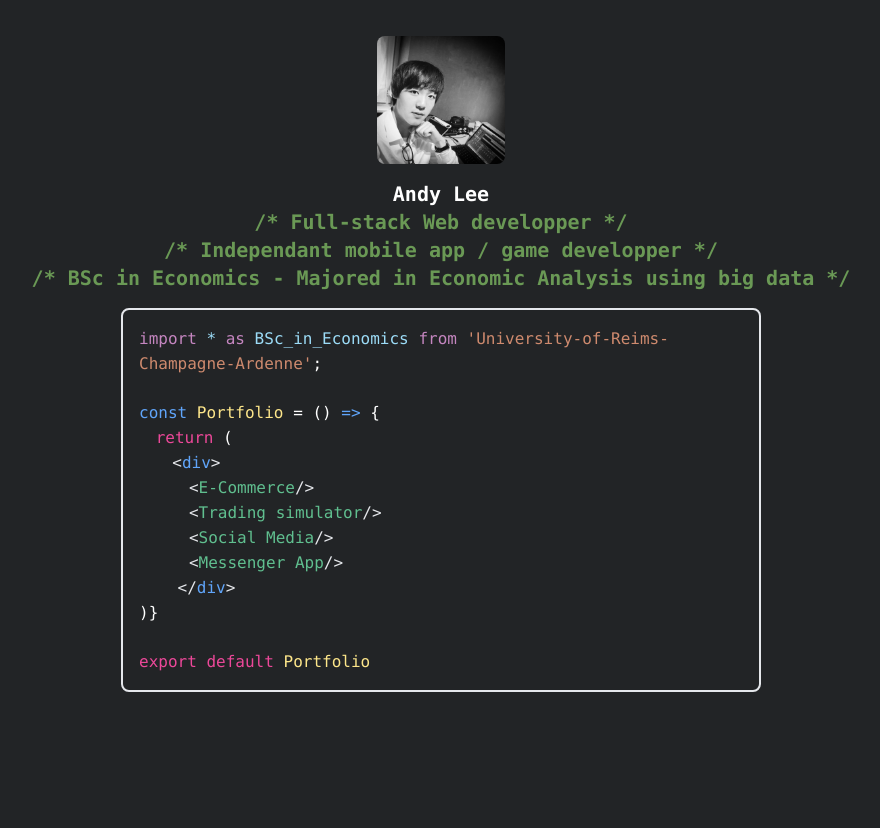
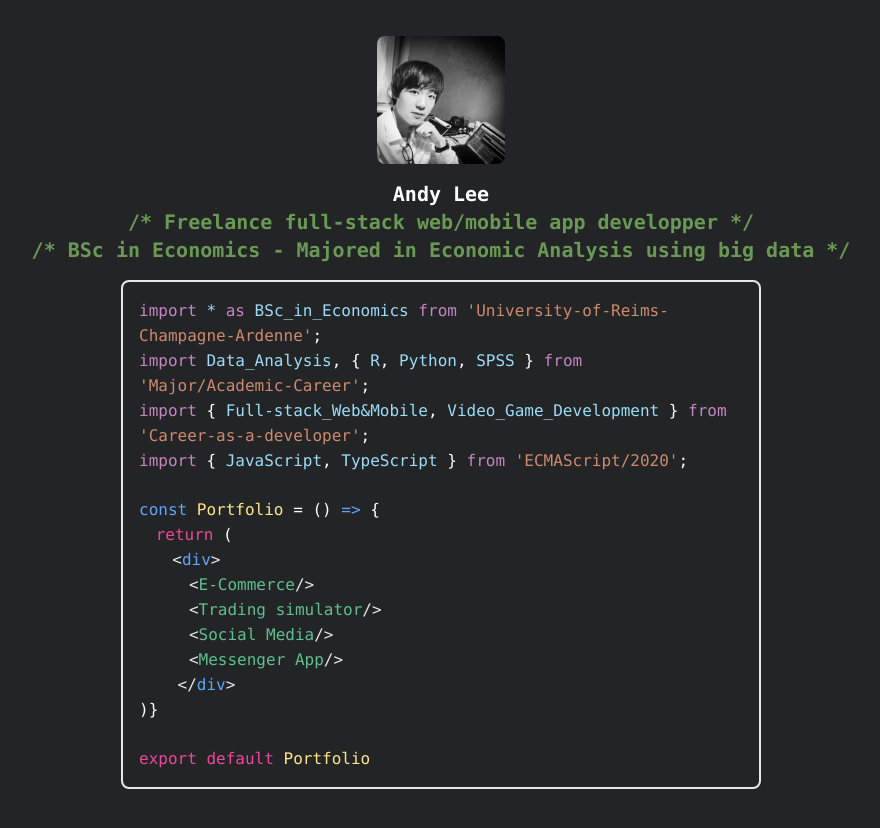
Before and after one commit to AndyLeezard/portfolio, a React (Create React App) app: page / in a window 1280 px wide. Shown: the top 828 px of the page, without its empty margins (199-1079 px from the left). Built offline with nearby package versions, Linux system fonts and the light colour scheme.

Commit message:
first commit

```diff
--- a/src/components/Home.tsx
+++ b/src/components/Home.tsx
@@ -12,8 +12,7 @@ const Home = () => {
         <div className="thecontainer flex-col h-auto space-x-0 place-items-center p-4 text-left">
             <img className="w-32 h-32 rounded-lg mb-4" src="images/profile.jpg" alt="" width="384" height="512" />
             <h4 className="headerFont text-white">Andy Lee</h4>
-            <h4 className="headerFont text-vscode_comment-light">{decorateAsComment("Full-stack Web developper")}</h4>
-            <h4 className="headerFont text-vscode_comment-light">{decorateAsComment("Independant mobile app / game developper")}</h4>
+            <h4 className="headerFont text-vscode_comment-light">{decorateAsComment("Freelance full-stack web/mobile app developper")}</h4>
             <h4 className="headerFont text-vscode_comment-light">{decorateAsComment("BSc in Economics - Majored in Economic Analysis using big data")}</h4>
         </div>
         <div className="bg-gray-50">
--- a/src/components/Theme_ReactJSX.tsx
+++ b/src/components/Theme_ReactJSX.tsx
@@ -1,4 +1,5 @@
 import React from 'react'
+import Env from '../env.json';
 
 function Theme_ReactJSX() {
     const blanks = (size:number) => {
@@ -6,45 +7,73 @@ function Theme_ReactJSX() {
     }
     interface ImportProps {
         starAs?:boolean
-        whole?:string[],
-        destructured?:string[],
-        source:string
+        whole?:{name:string,url?:string}[],
+        destructured?:{name:string,url?:string}[],
+        source:{name:string,url?:string}
     }
     const _Import: React.FC<ImportProps> = ({starAs,whole,destructured,source}) => {
-        //const _whole = f_whole(whole);
-        //const _destructured = f_destructured(destructured);
         return (
-            <div className="textContainer">
+            <div>
             <span className="body text-vscode_mauve-light">import </span>
             {starAs && <span className="body text-vscode_var-light"> * </span>}
             {starAs && <span className="body text-vscode_mauve-light"> as </span>}
-                {whole && whole.map((value:string,index:number)=>{
+            {whole && whole.map((value,index:number)=>{
+                if(value.url){
+                    return(
+                    <a href={value.url} target="_blank" rel="noopener noreferrer">
+                    <span key={index} className="body text-vscode_var-light rounded hover:bg-gray-600">{value.name}</span>
+                    <span className="body text-white">{destructured ? (destructured.length>0 ? ', ':' '):('')}</span>
+                    </a>
+                    )
+                }else{
                     return(
                     <>
-                    <span key={index} className="body text-vscode_var-light">{value}</span>
+                    <span key={index} className="body text-vscode_var-light">{value.name}</span>
                     <span className="body text-white">{destructured ? (destructured.length>0 ? ', ':' '):('')}</span>
                     </>
-                )})}
+                    )
+                }
+            })}
             {destructured && destructured.length>0 && <span className="body text-white">&#123; </span>}
-                {destructured && destructured.map((value:string,index:number)=>{
+            {destructured && destructured.map((value,index:number)=>{
+                if(value.url){
+                    return(
+                        <a href={value.url} target="_blank" rel="noopener noreferrer">
+                        <span key={index} className="body rounded hover:bg-gray-600 text-vscode_var-light">{value.name}</span>
+                        <span className="body text-white">{index>destructured.length-2 ? ' ':', '}</span>
+                        </a>
+                    )
+                }else{
                     return(
                         <>
-                        <span key={index} className="body text-vscode_var-light">{value}</span>
+                        <span key={index} className="body text-vscode_var-light">{value.name}</span>
                         <span className="body text-white">{index>destructured.length-2 ? ' ':', '}</span>
                         </>
                     )
+                }
+
             })}
             {destructured && destructured.length>0 && <span className="body text-white">&#125;</span>}
             <span className="body text-vscode_mauve-light"> from </span>
-                <span className="body text-vscode_string-dark">'{source}'</span>
+            {source.url ? (
+                <a href={source.url} target="_blank" rel="noopener noreferrer">
+                <span className="body text-vscode_string-dark rounded hover:bg-gray-600">'{source.name}'</span>
+                </a>
+            ):(
+                <span className="body text-vscode_string-dark">'{source.name}'</span>
+            )}
             <span className="body text-white">;</span>
             </div>
         )
     }
+
     return (
     <div className="bg-vscode_bg max-w-full items-center">
         <div className="w-6/12 mx-auto border-2 p-4 rounded-lg">
-            <_Import starAs={true} whole={['BSc_in_Economics ']} source={'University-of-Reims-Champagne-Ardenne'}/>
+            <_Import starAs whole={[{name:'BSc_in_Economics',url:Env.url_BSc_EG}]} source={{name:'University-of-Reims-Champagne-Ardenne',url:Env.url_URCA}}/>
+            <_Import whole={[{name:'Data_Analysis',url:Env.url_data_analysis}]} destructured={[{name:'R',url:Env.url_R},{name:'Python',url:Env.url_Python},{name:'SPSS',url:Env.url_SPSS}]} source={{name:'Major/Academic-Career'}}/>
+            <_Import destructured={[{name:'Full-stack_Web&Mobile'},{name:'Video_Game_Development'}]} source={{name:'Career-as-a-developer'}}/>
+            <_Import destructured={[{name:'JavaScript'},{name:'TypeScript'}]} source={{name:'ECMAScript/2020'}}/>
             <div className="textContainer">
                 <br/>
                 <span className="body text-blue-400">const </span>
--- /dev/null
+++ b/src/env.json
@@ -0,0 +1,8 @@
+{
+    "url_URCA":"https://www.univ-reims.fr/",
+    "url_BSc_EG":"https://www.univ-reims.fr/formation/catalogue-de-formation/licence-economie-et-gestion,23515,38949.html?args=R9qFsCnMmKDtxCa17YTDkHVqaqbfYRXwwTnCVt2witCDUIiVoUdkeMDp%2AXGEGm2SMIhvMbuZ3_kOrRxvJlk6dOorIryuNioRCyFFyPAvhl9tCdwYdtHRrwAvNC1tDg_H&formation_id=37",
+    "url_data_analysis":"https://en.wikipedia.org/wiki/Data_analysis",
+    "url_Python":"https://www.python.org/",
+    "url_R":"https://www.r-project.org/",
+    "url_SPSS":"https://www.ibm.com/analytics/spss-statistics-software"
+}
```
Lines whose indentation alone changed are shown as unchanged.
